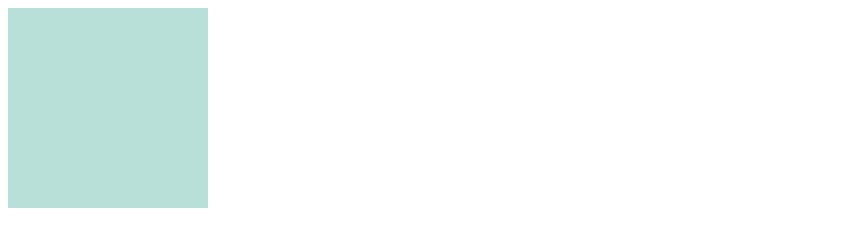
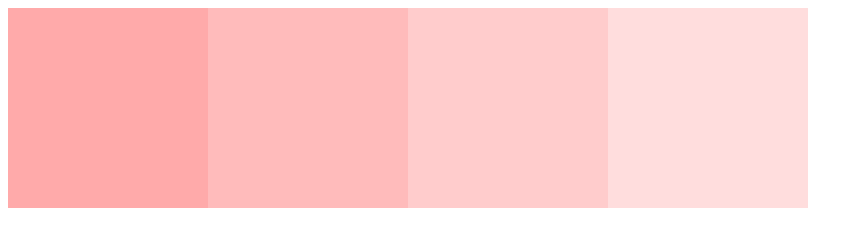
Before and after one commit to gxxdrina/JavaScript_practice, a plain HTML site: page jQuery-Lesson/index.html in a window 1280 px wide. Shown: the whole page, without its empty margins (0-863 px from the left). Drawn offline with Linux system fonts and the light colour scheme.

Commit message:
Learned this

```diff
--- a/jQuery-Lesson/app.css
+++ b/jQuery-Lesson/app.css
@@ -1,6 +1,33 @@
 .box1 {
-  /*display: none;*/
-  background-color: #B8DFD8;
+  background-color: #FFFFFF;
   height: 200px;
   width: 200px;
+  float: left;
 }
+
+.bg1 {
+  background-color: #FFAAAA;
+}
+
+.bg2 {
+  background-color: #FFBBBB;
+}
+
+.bg3 {
+  background-color: #FFCCCC;
+}
+
+.bg4 {
+  background-color: #FFDDDD;
+}
+
+/*.box1 {*/
+  /*display: none;*/
+/*  background-color: #B8DFD8;*/
+/*  height: 200px;*/
+/*  width: 200px;*/
+/*}*/
+
+/*.box1-ext {*/
+/*  border: 10px solid black;*/
+/*}*/
--- a/jQuery-Lesson/app.js
+++ b/jQuery-Lesson/app.js
@@ -33,13 +33,20 @@
 // });
 
 $(function(){
-  $('.box1').mouseover(function(){
-    $('.box1').css({'background-color': '#0000FF'});
-  });
-  $('.box1').mouseout(function(){
-    $('.box1').css({'background-color': '#FF0000'});
+  $('.box1').on('click', function(){
+    $(this).slideUp();
   });
 });
+
+
+// $(function(){
+//   $('.box1').mouseover(function(){
+//     $('.box1').addClass('box1-ext');
+//   });
+//   $('.box1').mouseout(function(){
+//     $('.box1').removeClass('box1-ext');
+//   });
+// });
 
 // let promptStr = prompt('何か好きな文字を入力してください。');
 
--- a/jQuery-Lesson/index.html
+++ b/jQuery-Lesson/index.html
@@ -6,7 +6,12 @@
     <title>jQuery</title>
   </head>
   <body>
-    <div class="box1"></div>
+    <div class="box">
+      <div class="box1 bg1"></div>
+      <div class="box1 bg2"></div>
+      <div class="box1 bg3"></div>
+      <div class="box1 bg4"></div>
+    </div>
      <!-- jsファイルより先にjQueryを読み込む必要あり -->
     <script src="jquery.min.js"></script>
     <script src="app.js"></script>
```
